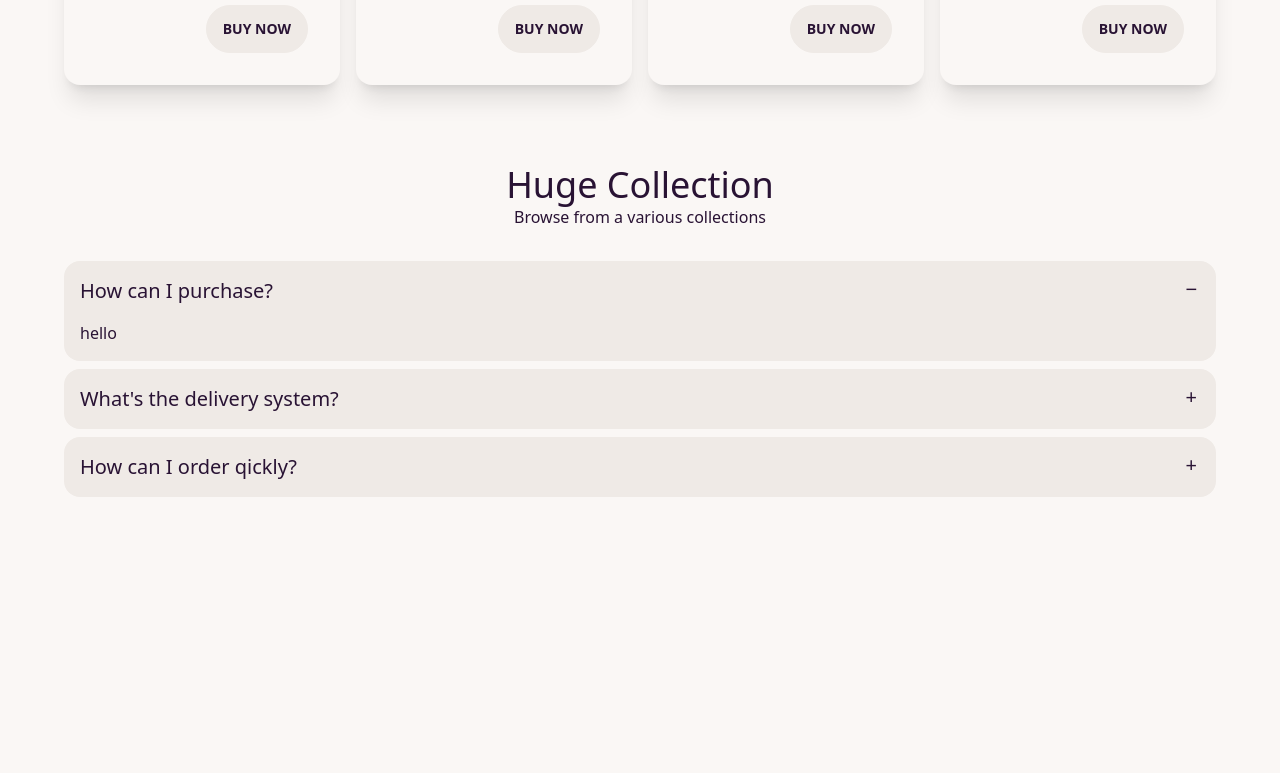
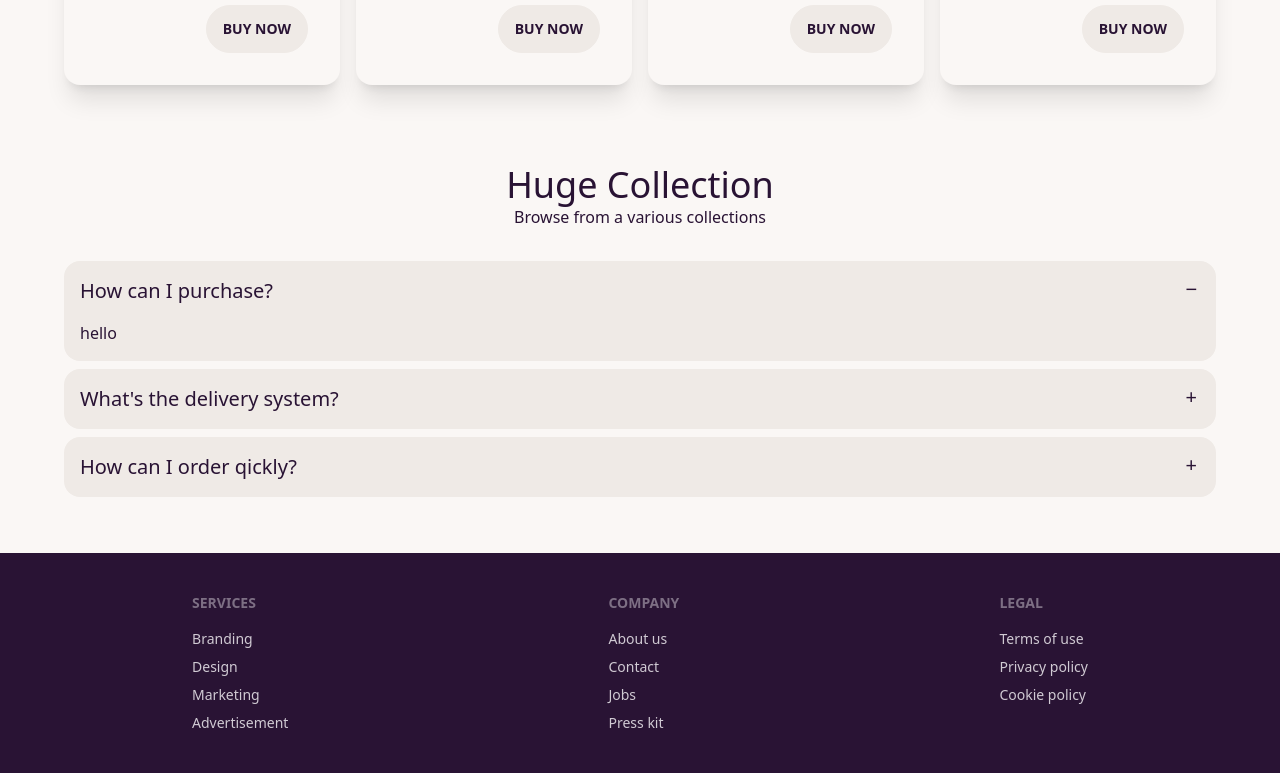
Before and after one commit to shakib2123/Daisy-Man-Web, a plain HTML site: page index.html in a window 1280 px wide. Shown: the part 2145-2918 px from the top of the page. Before the commit the page ends 2666 px from the top, so only its background shows below. Drawn offline with nearby package versions, Linux system fonts and the light colour scheme.

Commit message:
footer section created

```diff
--- a/index.html
+++ b/index.html
@@ -310,5 +310,29 @@
         </div>
       </section>
     </main>
+    <footer
+      class="footer justify-around mt-8 p-10 bg-neutral text-neutral-content"
+    >
+      <div>
+        <span class="footer-title">Services</span>
+        <a class="link link-hover">Branding</a>
+        <a class="link link-hover">Design</a>
+        <a class="link link-hover">Marketing</a>
+        <a class="link link-hover">Advertisement</a>
+      </div>
+      <div>
+        <span class="footer-title">Company</span>
+        <a class="link link-hover">About us</a>
+        <a class="link link-hover">Contact</a>
+        <a class="link link-hover">Jobs</a>
+        <a class="link link-hover">Press kit</a>
+      </div>
+      <div>
+        <span class="footer-title">Legal</span>
+        <a class="link link-hover">Terms of use</a>
+        <a class="link link-hover">Privacy policy</a>
+        <a class="link link-hover">Cookie policy</a>
+      </div>
+    </footer>
   </body>
 </html>
```
